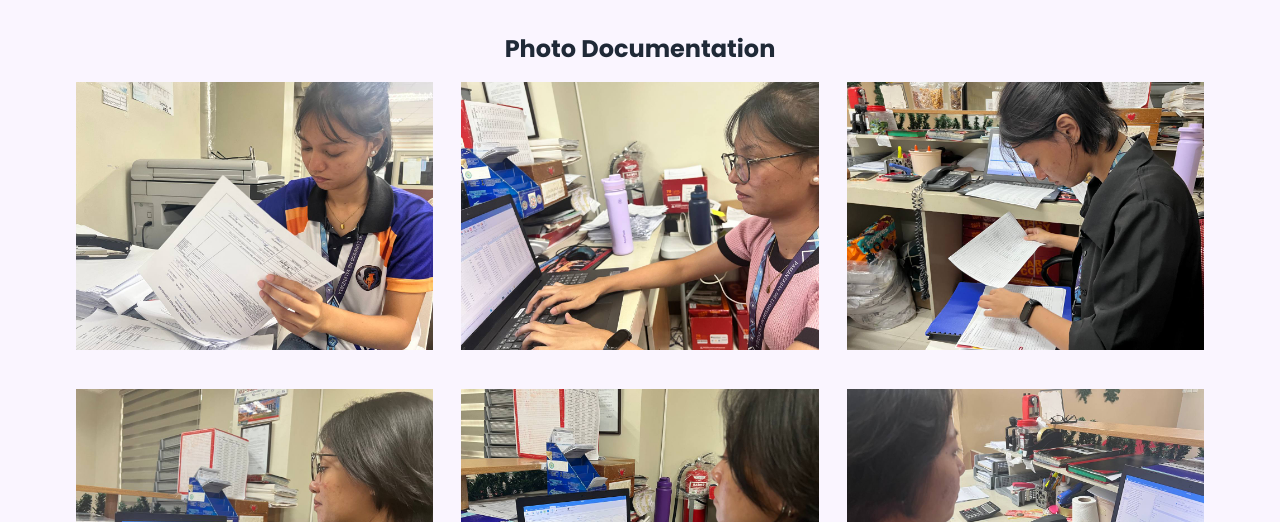
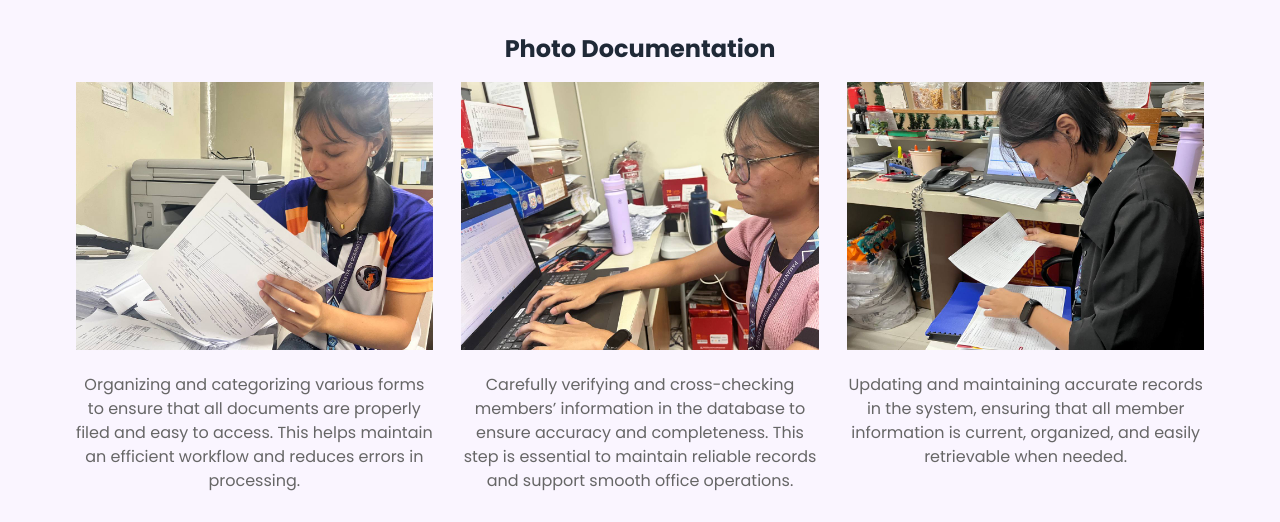
Before and after one commit to clariooon/donitareign.github.io, a plain HTML site: page works.html in a window 1280 px wide. Shown: the part 222-744 px from the top of the page. Drawn offline with nearby package versions, Linux system fonts and the light colour scheme.

Commit message:
works.html

```diff
--- a/works.html
+++ b/works.html
@@ -40,19 +40,19 @@
     <div class="container">
         <img src="assets/1.jpg" class="enlargeable">
         <h2 class="title"></h2>
-        <div class="description"></div>
+        <div class="description">Organizing and categorizing various forms to ensure that all documents are properly filed and easy to access. This helps maintain an efficient workflow and reduces errors in processing.</div>
         </a>
     </div>
    <div class="container">
         <img src="assets/2.jpg" class="enlargeable">
         <h2 class="title"></h2>
-        <div class="description"></div>
+        <div class="description">Carefully verifying and cross-checking members’ information in the database to ensure accuracy and completeness. This step is essential to maintain reliable records and support smooth office operations.</div>
         </a>
     </div>
 <div class="container">
         <img src="assets/3.jpg" class="enlargeable">
         <h2 class="title"></h2>
-        <div class="description"></div>
+        <div class="description">Updating and maintaining accurate records in the system, ensuring that all member information is current, organized, and easily retrievable when needed.</div>
         </a>
     </div>
 <div class="container">
```
